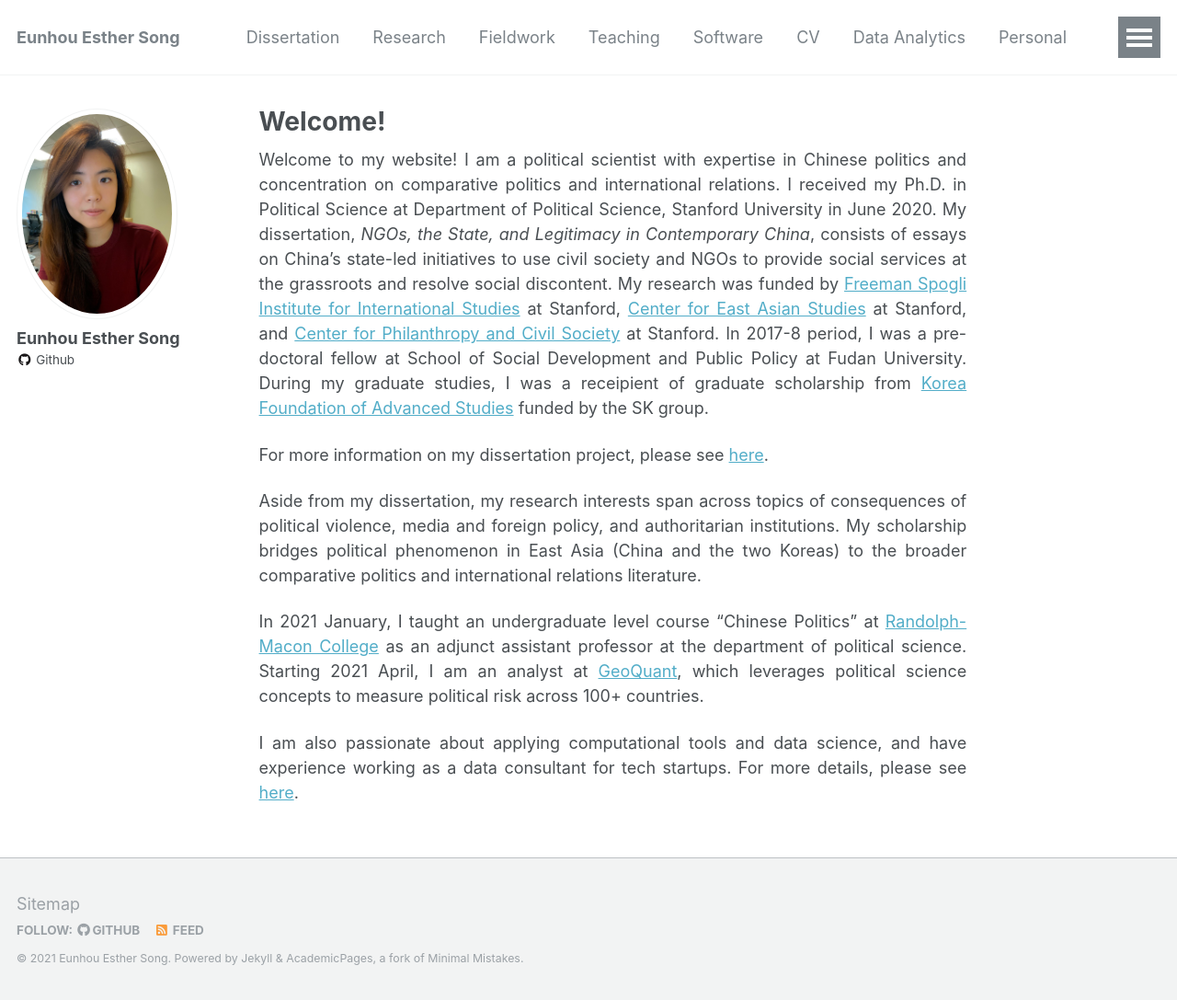
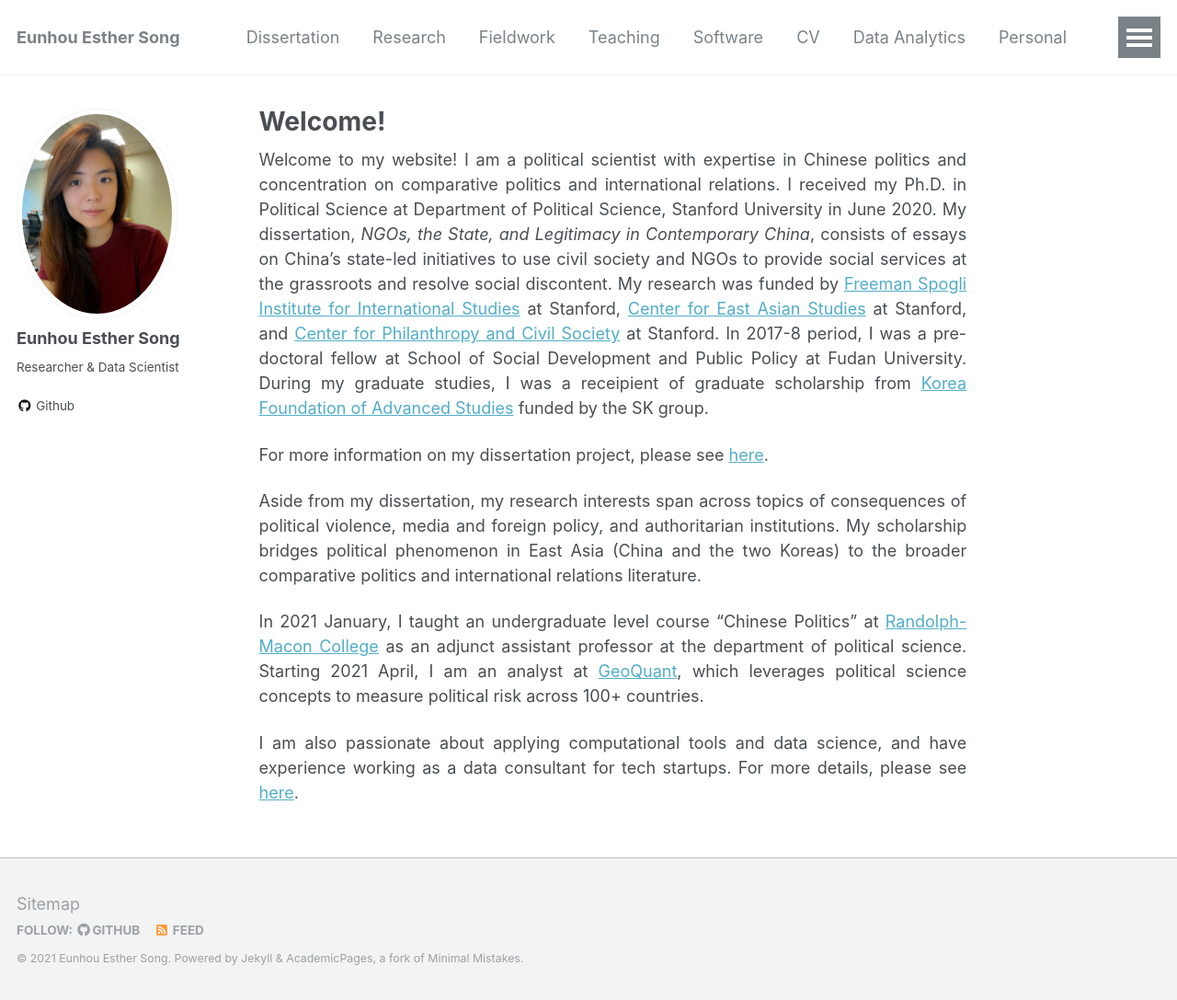
Before and after one commit to ehsong/ehsong.github.io, a Jekyll site: the page built from _pages/about.md, in a window 1280 px wide and 1087 px high. Shown: the whole window at 92% size. Built offline with Jekyll 4.4.1, drawn with Linux system fonts in a browser that asks for light colours.

Commit message:
Update _config.yml

```diff
--- a/_config.yml
+++ b/_config.yml
@@ -82,7 +82,7 @@ analytics:
 author:
   name             : "Eunhou Esther Song"
   avatar           : "profile.jpg"
-  bio              :
+  bio              : "Researcher & Data Scientist"
   location         :
   employer         :
   pubmed           :
```
